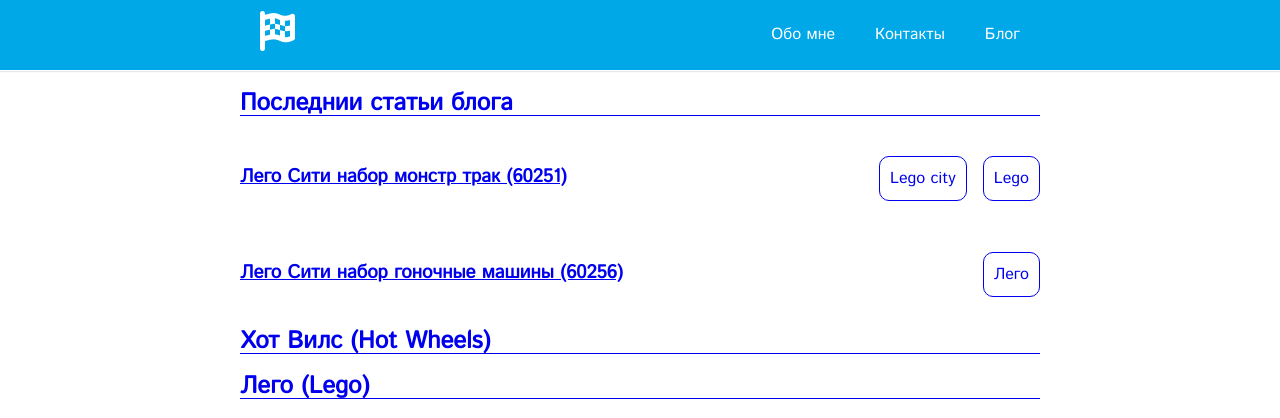
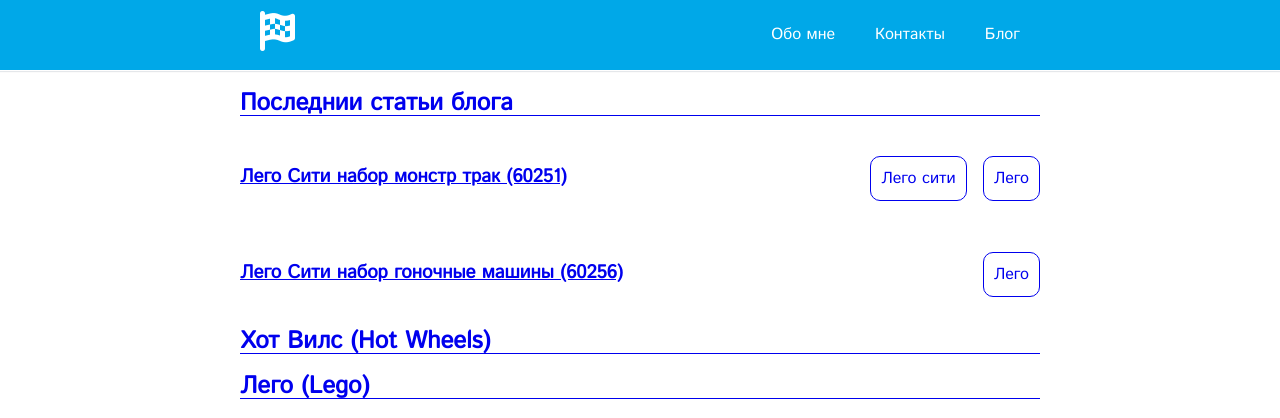
Before and after one commit to Flaaim/toys-blog, a Jekyll site: the page built from index.html, in a window 1280 px wide. Shown: the top 418 px of the page. Built offline with Jekyll 4.4.1, drawn with Linux system fonts in a browser that asks for light colours; nearby versions of some CDN libraries; some of the changed text lies outside the part shown.

Commit message:
Update 2020-09-14-Lego-City-monster-truck.md

```diff
--- a/_posts/2020-09-14-Lego-City-monster-truck.md
+++ b/_posts/2020-09-14-Lego-City-monster-truck.md
@@ -3,7 +3,7 @@ layout: post
 title:  "Лего Сити набор монстр трак (60251)"
 date:   2020-09-13 15:45:35 +1000
 post_image: VID_20200910_094415.00_00_00_07.Still228.jpg
-categories: [Lego city, Lego]
+categories: [Лего сити, Лего]
 ---
 
 В сегодняшнем обзоре очередной конструктор от Лего. Так как я большой фанат монстр траков, то я выбрал набор лего сити монстр трак. Приобретен данный набор был в магазине Детский мир. Стоимость его - 420 рублей.
```
